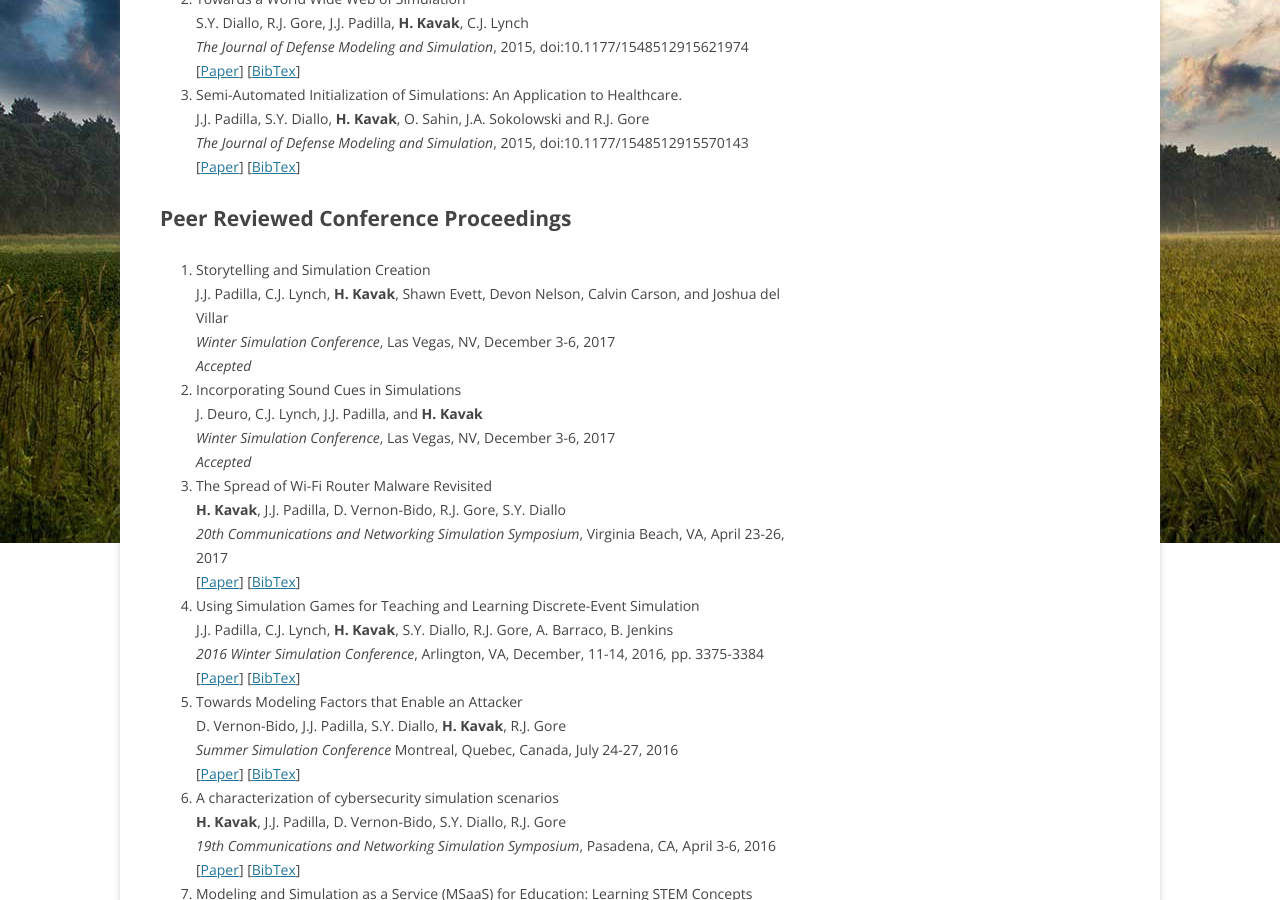
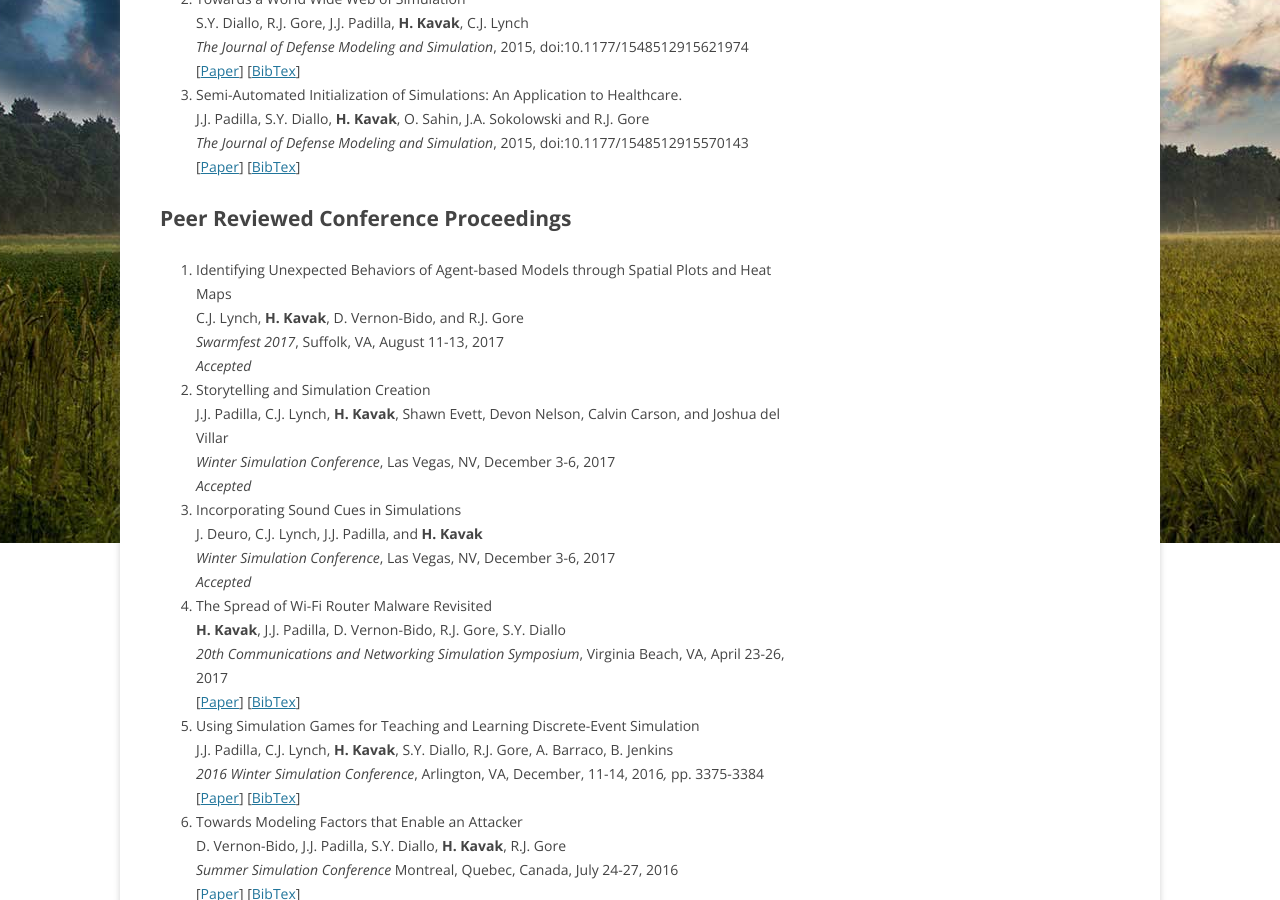
Before and after one commit to hamdikavak/hamdikavak.github.io, a Jekyll site: the page built from publications/index.html, in a window 1280 px wide and 900 px high, scrolled down 475 px. Built offline with Jekyll 4.4.1, drawn with Linux system fonts in a browser that asks for light colours; nearby versions of some CDN libraries; library files that are not in the unit come from our copies.

Commit message:
New publication accepted

```diff
--- a/publications/index.html
+++ b/publications/index.html
@@ -34,6 +34,12 @@ current_page_publications: current_page_item
 <a name="conferences"></a>
 <h1>Peer Reviewed Conference Proceedings</h1>
 <ol>
+	<li>
+    Identifying Unexpected Behaviors of Agent-based Models through Spatial Plots and Heat Maps<br />
+   	C.J. Lynch, <strong>H. Kavak</strong>, D. Vernon-Bido, and R.J. Gore<br />
+    <em>Swarmfest 2017</em>, Suffolk, VA, August 11-13, 2017<br />
+	<i>Accepted</i>
+   </li>
   <li>
     Storytelling and Simulation Creation<br />
    	J.J. Padilla, C.J. Lynch, <strong>H. Kavak</strong>, Shawn Evett, Devon Nelson, Calvin Carson, and Joshua del Villar<br />
```
